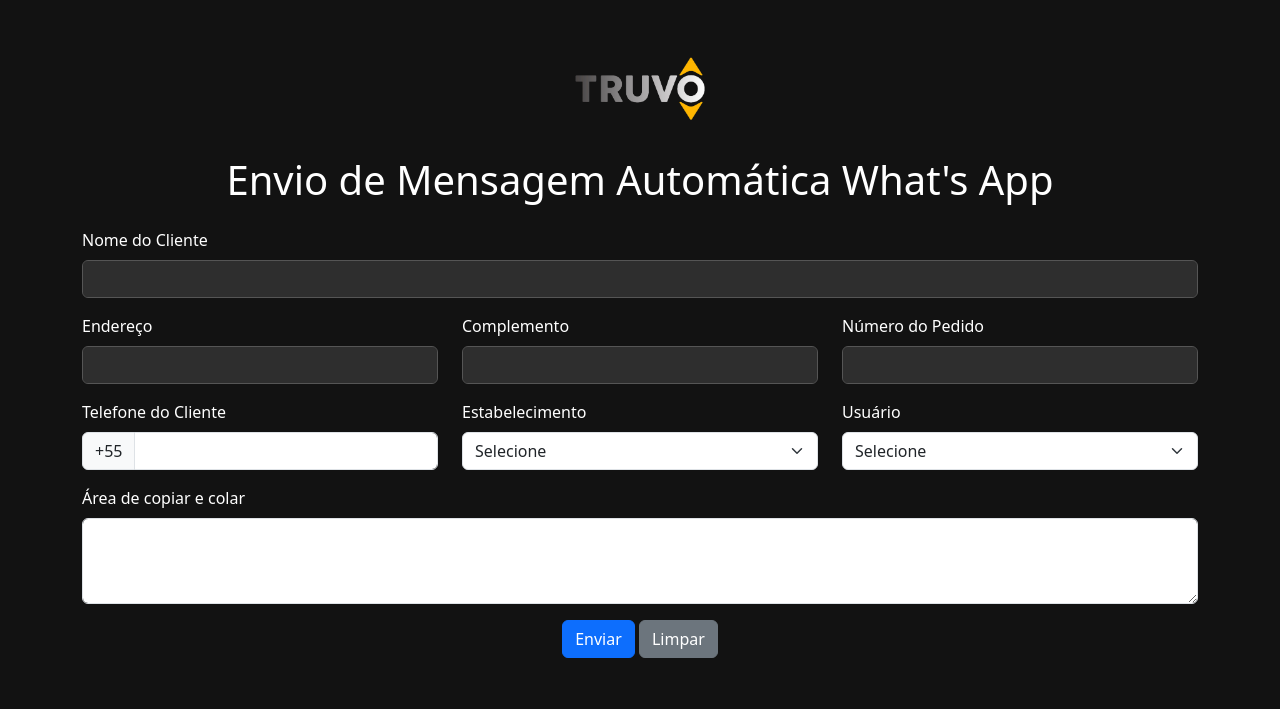
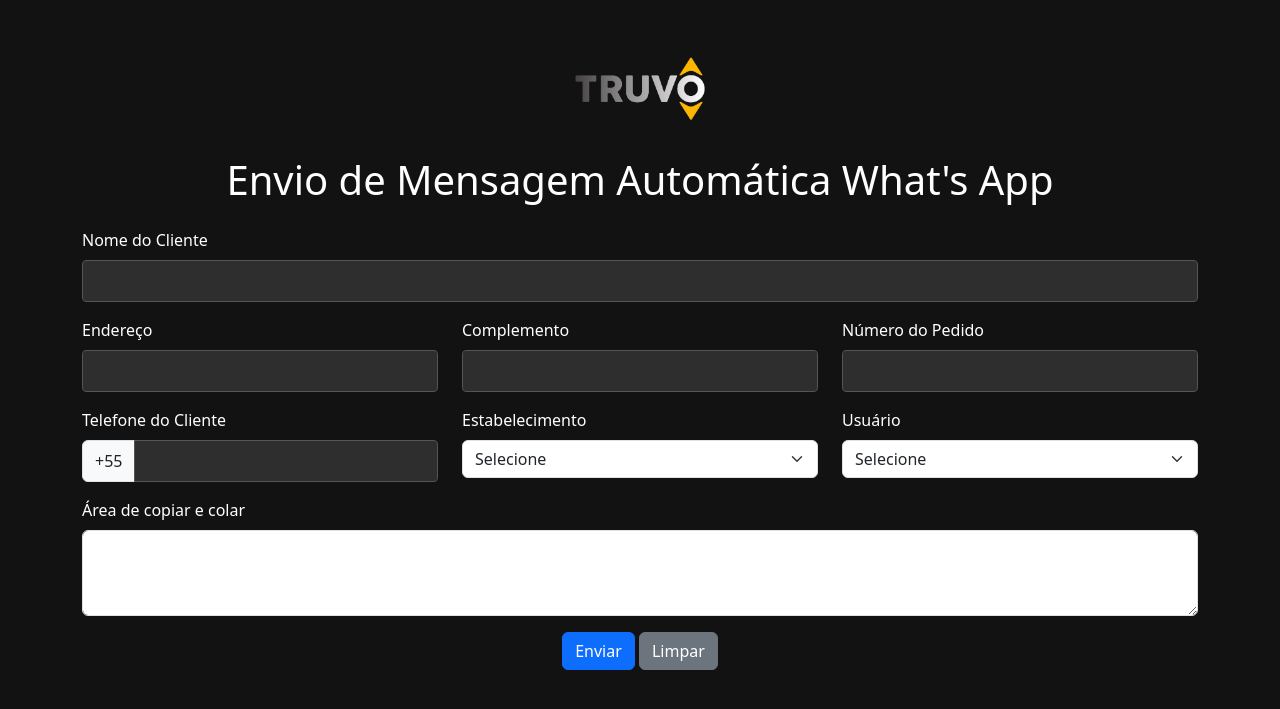
Before and after one commit to jeanmassueyk/GitTest, a PHP site: page / in a window 1280 px wide. Shown: the top 709 px of the page. Run offline with PHP 8.4, Linux system fonts and the light colour scheme.

Commit message:
Update index.php

```diff
--- a/index.php
+++ b/index.php
@@ -20,20 +20,27 @@
             max-width: 150px; /* Ajuste o tamanho da logo conforme necessário */
             height: auto;
         }
-        input[type='text'], input[type='email'], input[type='password'], input[type='number'], textarea {
+        /* Estilização para todos os campos de entrada, textarea e select */
+        input[type='text'], input[type='email'], input[type='password'], input[type='number'], input[type='tel'], textarea, select {
             background-color: #2E2E2E;
             color: white;
             border: 1px solid #555;
+            border-radius: 4px; /* Adiciona bordas arredondadas */
+            padding: 8px; /* Adiciona espaçamento interno */
         }
 
-input[type='text']:focus, input[type='email']:focus, input[type='password']:focus, input[type='number']:focus, textarea:focus {
+        /* Estilização para o estado de foco */
+        input[type='text']:focus, input[type='email']:focus, input[type='password']:focus, input[type='number']:focus, input[type='tel']:focus, textarea:focus, select:focus {
             background-color: #2E2E2E;
             color: white;
             outline: none;
             border: 1px solid #777;
         }
 
-
+        /* Estilização específica para o botão */
+        button {
+            border-radius: 4px;
+        }
     </style>
 </head>
 <body>
@@ -92,8 +99,6 @@ input[type='text']:focus, input[type='email']:focus, input[type='password']:focu
                         <option value="Usuário 2">Carlos</option>
                         <option value="Usuário 2">Jean Massueyk</option>
                         <option value="Usuário 2">Luis</option>
-
-
                     </select>
                 </div>
             </div>
@@ -113,6 +118,4 @@ input[type='text']:focus, input[type='email']:focus, input[type='password']:focu
     </div>
 
     <!-- Bootstrap JS -->
-    <script src="https://cdn.jsdelivr.net/npm/bootstrap@5.3.0-alpha3/dist/js/bootstrap.bundle.min.js"></script>
-</body>
-</html>
+    <script src="https://cdn.jsdelivr.net/npm/bootstrap@5.3.0-alpha3/dist
```
Lines whose indentation alone changed are shown as unchanged.
